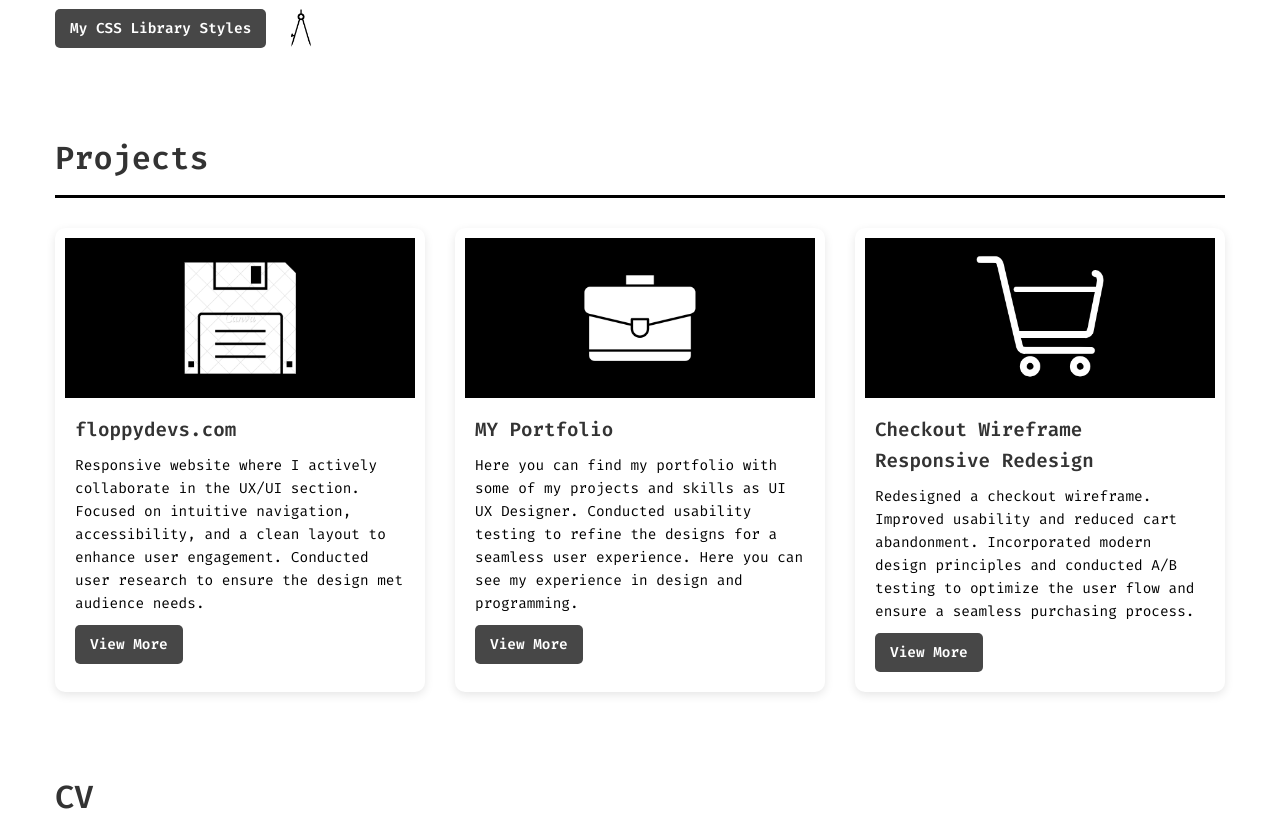
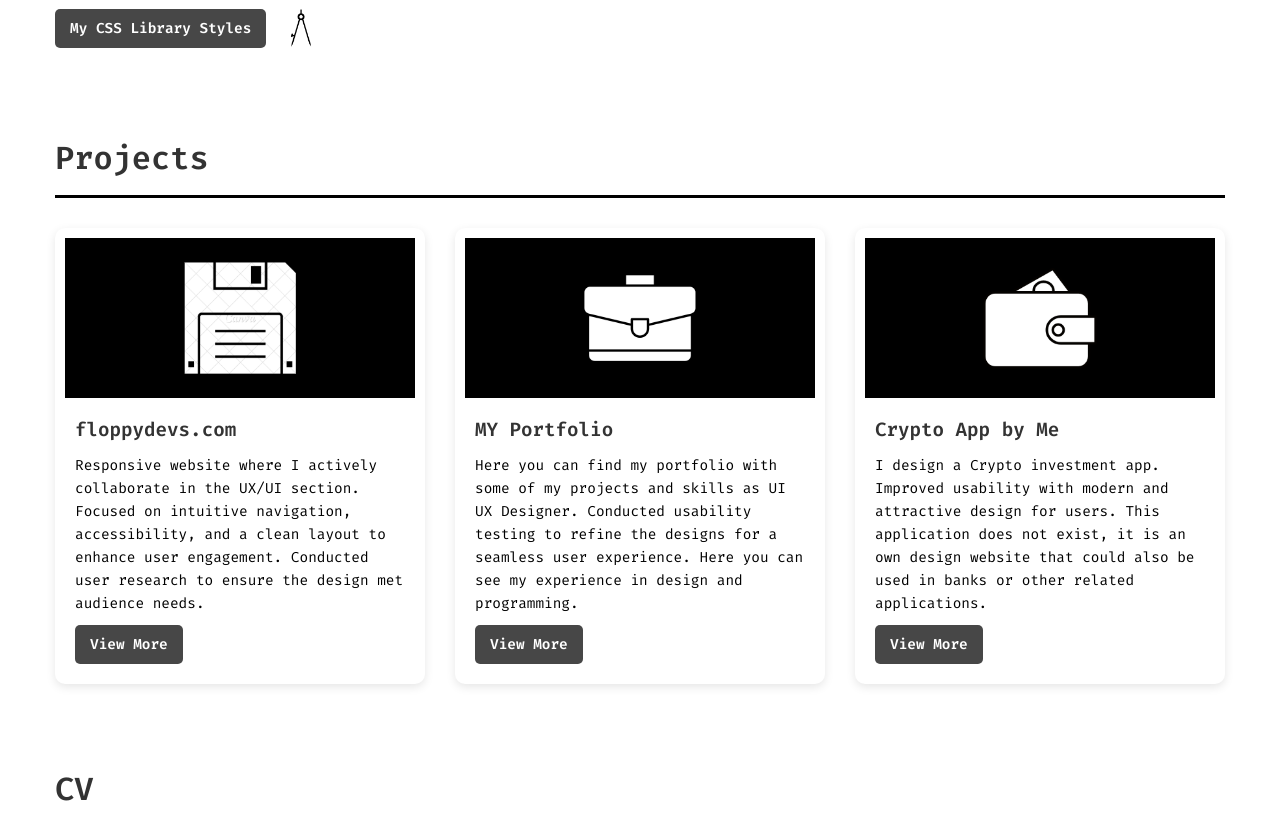
Before and after one commit to charlycohete/website-carlosmartinez, a plain HTML site: page index.html in a window 1280 px wide. Shown: the part 486-1309 px from the top of the page. Drawn offline with Linux system fonts and the light colour scheme.

Commit message:
Update index.html

```diff
--- a/index.html
+++ b/index.html
@@ -60,11 +60,11 @@
                     </div>
                 </div>
                 <div class="project-card">
-                    <img src="CHECKOUT APP (1).png" alt="Project 3">
+                    <img src="crypto.png" alt="Project 3">
                     <div class="project-info">
-                        <h3>Checkout Wireframe Responsive Redesign</h3>
-                        <p>Redesigned a checkout wireframe. Improved usability and reduced cart abandonment. Incorporated modern design principles and conducted A/B testing to optimize the user flow and ensure a seamless purchasing process.</p>
-                        <a href="https://www.figma.com/proto/P36Trh1B9dGrvAekJbolYW/Untitled?node-id=0-1&t=qEA29KngZ3PHVKj5-1" target="_blank" class="btn-see-more">View More</a>
+                        <h3>Crypto App by Me</h3>
+                        <p>I design a Crypto investment app. Improved usability with modern and attractive design for users. This application does not exist, it is an own design website that could also be used in banks or other related applications.</p>
+                        <a href="https://crypto-app-carlos-martinez.framer.website/" target="_blank" class="btn-see-more">View More</a>
                     </div>
                 </div>
             </div>
```
